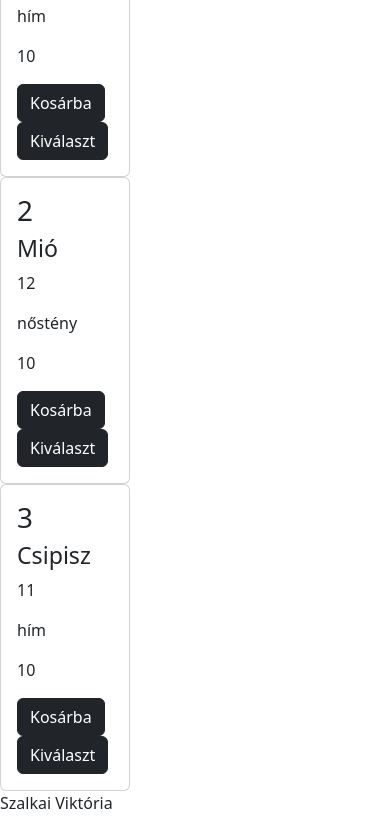
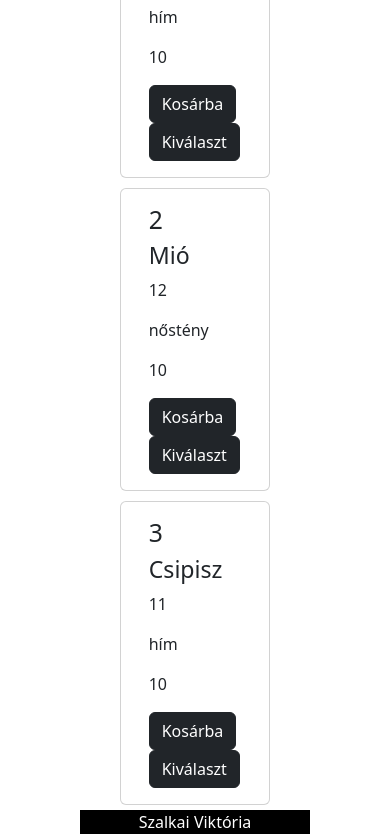
Before and after one commit to viktoriaszalkai/-MVC-Dolgozat_2A, a plain HTML site: page index.html in a window 390 px wide. Shown: the part 172-1006 px from the top of the page. Drawn offline with nearby package versions, Linux system fonts and the light colour scheme.

Commit message:
torespont

```diff
--- a/controller/MacskakController.js
+++ b/controller/MacskakController.js
@@ -20,9 +20,8 @@ export default class MacskakController{
 
     #esemenykezelo(){
         $(window).on("kivKatt",(event) =>{
-            console.log(event.detail);
-            this.model.setLista(event.detail);
-            new Macskak(this.model.getList(),this.taroloElem);
+
+            /* this.model.setLista(); */
         });
     }
 }
--- a/index.html
+++ b/index.html
@@ -14,20 +14,18 @@
       integrity="sha256-kmHvs0B+OpCW5GVHUNjv9rOmY0IvSIRcf7zGUDTDQM8="
       crossorigin="anonymous"
     ></script>
-    <link rel="stylesheet" href="style.css">
+    <link rel="stylesheet" href="style.css" />
     <script src="https://ajax.googleapis.com/ajax/libs/jquery/3.7.1/jquery.min.js"></script>
     <script type="module" src="main.js"></script>
-    </head>
-<body>
+  </head>
+  <body>
+    <header>
+      <h1>
+        MVC Dolgozat_2A</h1>
+    </header>
     <main>
-        <header>
-            <h1>Dolgozat_A</h1>
-        </header>
-        <article><div class="tartalom">
-
-        </div></article>
-
+      <article><div class="tartalom row"></div></article>
     </main>
     <footer>Szalkai Viktória</footer>
-</body>
+  </body>
 </html>
--- a/model/MacskakModel.js
+++ b/model/MacskakModel.js
@@ -14,21 +14,19 @@ export default class MacskakModel {
 
   constructor() {
     this.#LISTA = MACSKALISTA;
+    this.setLista();
   }
 
   setLista(id, ertek) {
-    for (let index = id-1; index < this.#LISTA.length; index++) {
-        ertek--;
+    for (let index = id - 1; index < this.#LISTA.length; index++) {
+      ertek--;
+      console.log(ertek);
     }
   }
 
   getList() {
     return this.#LISTA;
   }
-  kosarListaLetrehoz(){
-
-  }
-  getKosarLista(){
-
-  }
+  kosarListaLetrehoz() {}
+  getKosarLista() {}
 }
--- a/style.css
+++ b/style.css
@@ -0,0 +1,26 @@
+*{
+    margin: auto;
+    place-content: center;
+    place-items: center;
+}
+.card{
+    margin: 5px;
+    width: 15%;
+}
+header,footer{
+    text-align: center;
+    background-color: black;
+    color: white;
+}
+
+@media only screen and (max-width: 700px) {
+    .tartalom{
+        display: grid;
+        grid-template-columns: 1fr;
+    }
+    .card{
+        margin: 5px;
+        width: 60%;
+    }
+
+  }
--- a/view/Macska.js
+++ b/view/Macska.js
@@ -17,15 +17,17 @@ export default class Macska {
     this.#szuloELEM = szuloElem;
     this.macskaKiir();
     this.macskaELEM = $(".card:last child");
-    this.kivGOM = $(".kiv:last cild");
-    this.kosGOM = $(".kos:last cild");
+    this.kivGOM = $(".kiv");
+    this.kosGOM = $(".kos");
+    this.kivalasztKatt();
+    this.kosarKatt();
   }
 
   macskaKiir() {
     this.#szuloELEM.append(
       `<div class="card col-4 col-md-4">
         <div class="card-body">
-            <h1 class="card-text">${this.#macskaADAT.id}</h1>
+            <h2 class="card-text">${this.#macskaADAT.id}</h2>
             <h3 class="card-title">${this.#macskaADAT.nev}</h3>
             <p class="card-text">${this.#macskaADAT.kor}</p>
             <p class="card-text">${this.#macskaADAT.nem}</p>
--- a/view/Macskak.js
+++ b/view/Macskak.js
@@ -8,7 +8,7 @@ export default class Macskak{
         this.#szuloELEM = szuloElem;
         console.log("view");
         this.macskakKiir();
-       /*  this.szuloElem.empty(); */
+        /* this.szuloElem.empty(); */
 
     }
 
```
